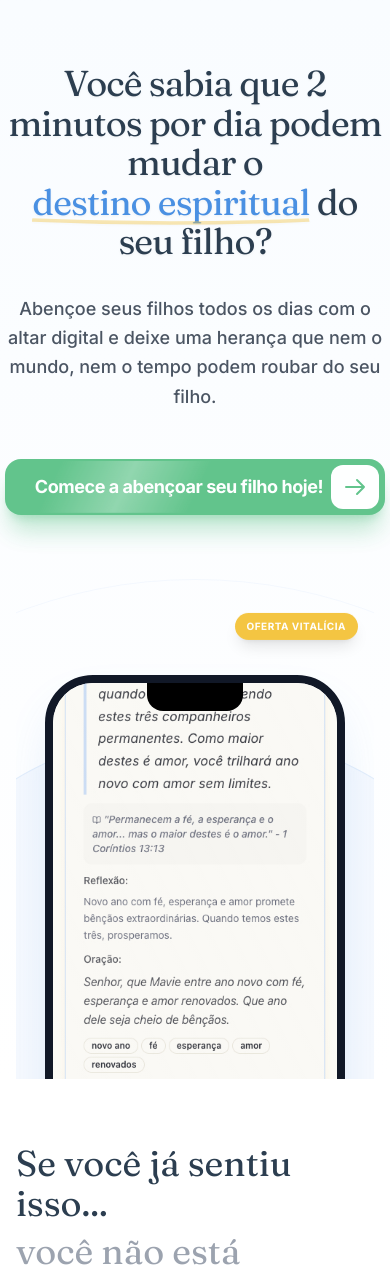
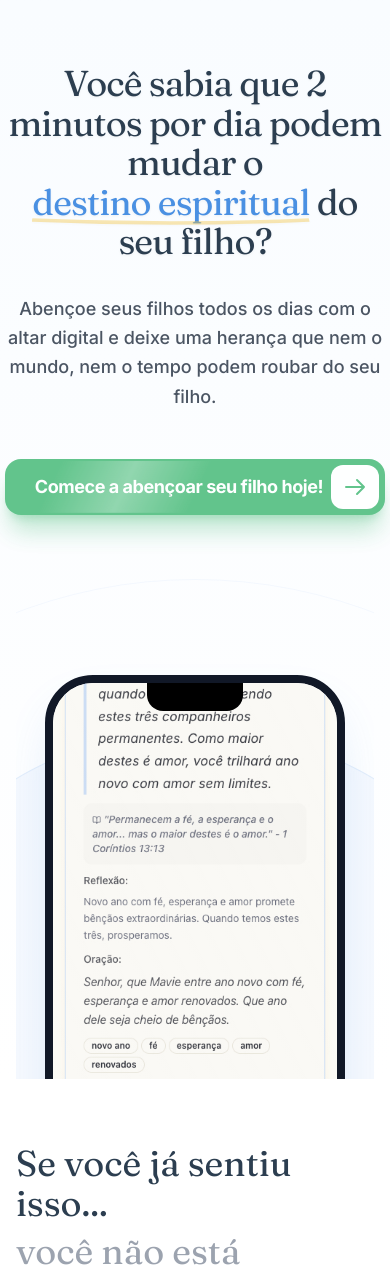
Before and after one commit to oanthonydesign/landingpage-bencaosfamiliares, a React (Vite) app: page / in a window 390 px wide. Shown: the top 1275 px of the page. Built offline with nearby package versions, Linux system fonts and the light colour scheme.

Commit message:
Refine: remove Oferta Vitalícia from mobile hero

```diff
--- a/App.tsx
+++ b/App.tsx
@@ -397,7 +397,7 @@ const Hero = () => {
         </div>
 
         {/* Visual Section with Floating Elements */}
-        <div className="relative w-full max-w-6xl mx-auto h-[500px] md:h-[550px] flex justify-center perspective overflow-hidden">
+        <div className="relative w-full max-w-[1400px] mx-auto h-[500px] md:h-[550px] flex justify-center perspective overflow-hidden">
 
           {/* Background Rings - Centered exactly at the bottom midpoint */}
           <div className="absolute top-full left-1/2 -translate-x-1/2 -translate-y-1/2 w-[700px] h-[700px] border border-brand-blue/10 rounded-full pointer-events-none bg-brand-blue/5 z-0"></div>
@@ -500,12 +500,7 @@ const Hero = () => {
             </FadeIn>
           </div>
 
-          {/* Mobile Only: Simple Floating Label */}
-          <div className="md:hidden absolute top-10 right-4 z-30 animate-bounce">
-            <div className="bg-brand-gold text-white text-[10px] font-bold px-3 py-1.5 rounded-full shadow-lg uppercase tracking-wider">
-              Oferta Vitalícia
-            </div>
-          </div>
+          {/* Mobile Only: Hidden */}
         </div>
 
       </div>
```
